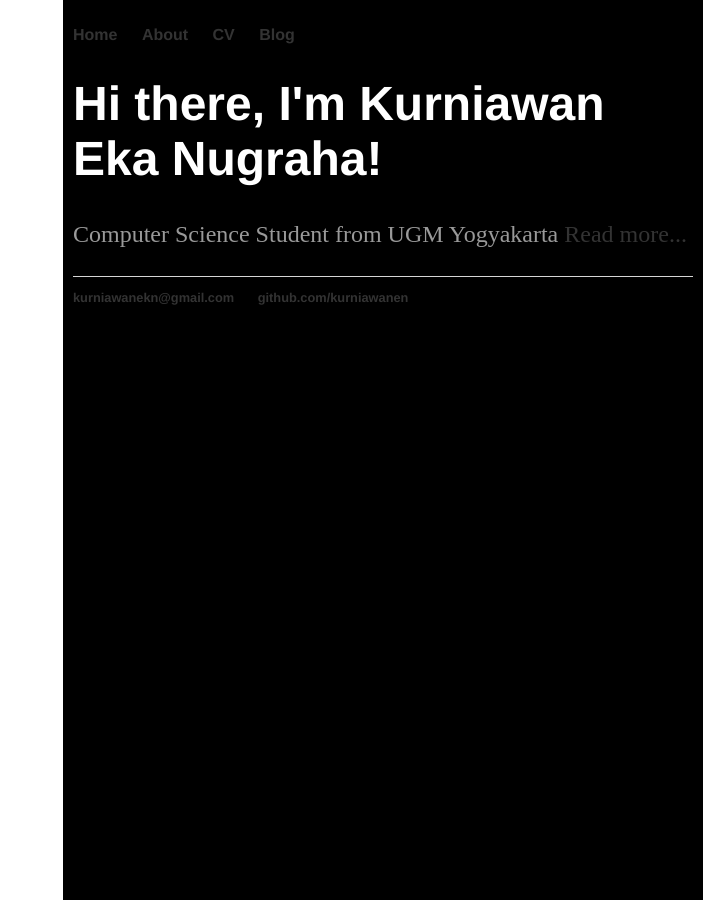
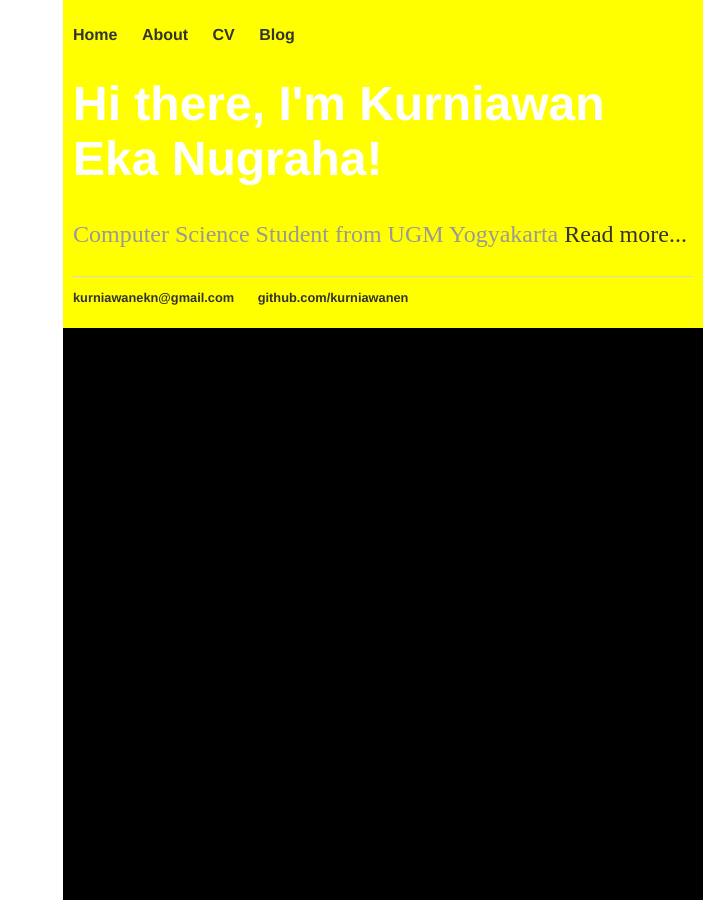
Before and after one commit to ken-kurniawanen/kurniawanen.github.io, a Jekyll site: the page built from index.html, in a window 1280 px wide. Shown: the whole page, without its empty margins (577-1280 px from the left). Built offline with Jekyll 4.4.1, drawn with Linux system fonts in a browser that asks for light colours.

Commit message:
Update main.css

```diff
--- a/css/main.css
+++ b/css/main.css
@@ -1,8 +1,8 @@
 html {height:100%; background: white;}
 body {padding:0; margin:0 0 0 50%; background: black; color:#fff; width:50%; min-height:100%; float:right;}
 #left_col {float:left; width:100%; margin-left:-100%; text-align:right; background:white no-repeat right top; color:#000;}
-#left_col_inner {padding:10px; color:black;}
-#right_col {background:black no-repeat left top;}
+#left_col_inner {padding:10px; color:blue;}
+#right_col {background:yellow no-repeat left top;}
 #right_col_inner {padding:10px; color:#fec;}
 
 
```
